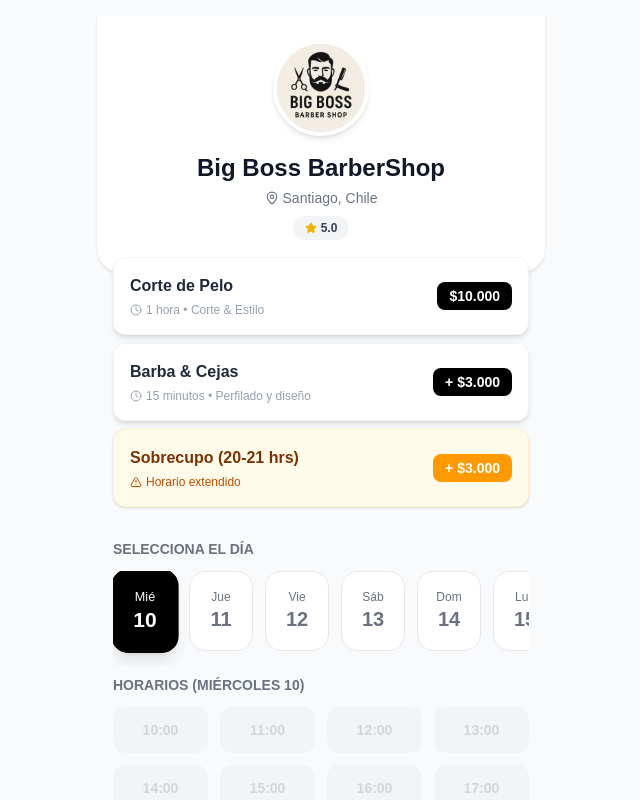
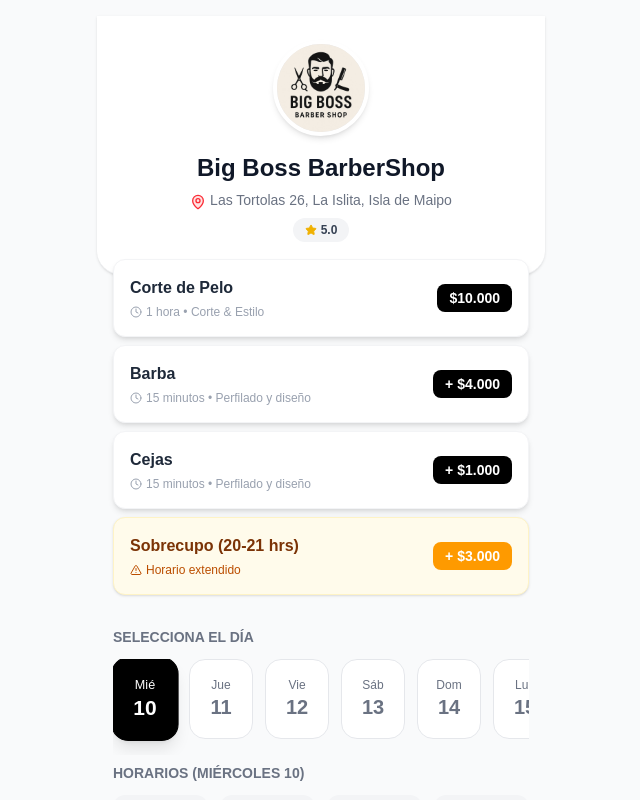
Before and after one commit to Gioogallegos/barber-big-boss, a Next.js app: page / in a window 1280 px wide. Shown: the top 800 px of the page, without its empty margins (319-959 px from the left). Built offline with nearby package versions, Linux system fonts and the light colour scheme; no server answers; the database is empty.

Commit message:
Actualización: Link de ubicación y corrección de nombre

```diff
--- a/src/components/bookingSystem.tsx
+++ b/src/components/bookingSystem.tsx
@@ -164,7 +164,20 @@
             />
           </div>
           <h1 className="text-2xl font-bold text-gray-900">Big Boss BarberShop</h1>
-          <p className="text-gray-500 text-sm mt-1 flex items-center gap-1"><MapPin size={14} /> Santiago, Chile</p>
+          {/* --- AQUÍ ESTÁ EL CAMBIO: LINK DE UBICACIÓN --- */}
+          <div className="text-gray-500 text-sm mt-2 flex items-start justify-center gap-1 max-w-[280px]">
+            {/* Agregué 'text-red-500' y 'fill-red-500' para que se vea rojo sólido */}
+            <MapPin size={16} className="mt-0.5 flex-shrink-0 text-red-500 fill-red-100" />
+            <a
+              href="https://www.google.com/maps/search/?api=1&query=Las+Tortolas+26,+La+Islita,+Isla+de+Maipo"
+              target="_blank"
+              rel="noopener noreferrer"
+              className="hover:text-black hover:underline transition-colors text-left leading-tight"
+            >
+              Las Tortolas 26, La Islita, Isla de Maipo
+            </a>
+          </div>
+
           <div className="flex items-center gap-1 mt-2 bg-gray-100 px-3 py-1 rounded-full">
             <Star size={12} className="text-yellow-500 fill-yellow-500" />
             <span className="text-xs font-bold text-gray-700">5.0</span>
@@ -189,13 +202,25 @@
 
         <div className="bg-white p-4 rounded-xl shadow-md border border-gray-100 flex justify-between items-center">
           <div>
-            <h3 className="font-bold text-gray-800">Barba & Cejas</h3>
+            <h3 className="font-bold text-gray-800">Barba</h3>
             <p className="text-xs text-gray-400 mt-1 flex items-center gap-1">
               <Clock size={12} /> 15 minutos • Perfilado y diseño
             </p>
           </div>
           <div className="bg-black text-white px-3 py-1 rounded-lg text-sm font-bold">
-            + $3.000
+            + $4.000
+          </div>
+        </div>
+
+        <div className="bg-white p-4 rounded-xl shadow-md border border-gray-100 flex justify-between items-center">
+          <div>
+            <h3 className="font-bold text-gray-800">Cejas</h3>
+            <p className="text-xs text-gray-400 mt-1 flex items-center gap-1">
+              <Clock size={12} /> 15 minutos • Perfilado y diseño
+            </p>
+          </div>
+          <div className="bg-black text-white px-3 py-1 rounded-lg text-sm font-bold">
+            + $1.000
           </div>
         </div>
 
@@ -309,7 +334,7 @@
                 <form onSubmit={handleInitialSubmit} className="space-y-4">
                   <div className={`bg-gray-50 p-3 rounded-xl border focus-within:ring-1 transition-all ${errors.name ? 'border-red-300 ring-1 ring-red-100' : 'border-gray-100 focus-within:border-black focus-within:ring-black'}`}>
                     <label className="text-xs text-gray-400 font-bold block mb-1">Tu Nombre</label>
-                    <input autoFocus className="w-full bg-transparent outline-none font-bold text-gray-800 placeholder-gray-300" placeholder="Ej: Jeni de Boi" value={clientName} onChange={handleNameChange} />
+                    <input autoFocus className="w-full bg-transparent outline-none font-bold text-gray-800 placeholder-gray-300" placeholder="Ej: Tommy Shelby" value={clientName} onChange={handleNameChange} />
                     {errors.name && <p className="text-xs text-red-500 mt-1 flex items-center gap-1"><AlertCircle size={10} /> {errors.name}</p>}
                   </div>
 
```
